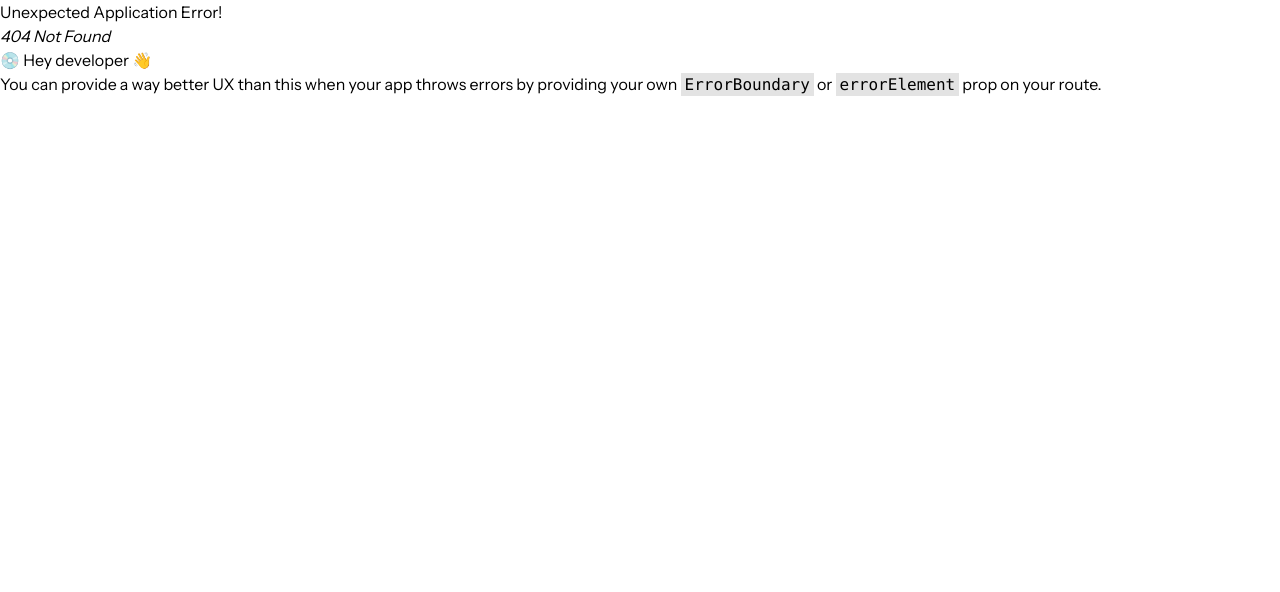
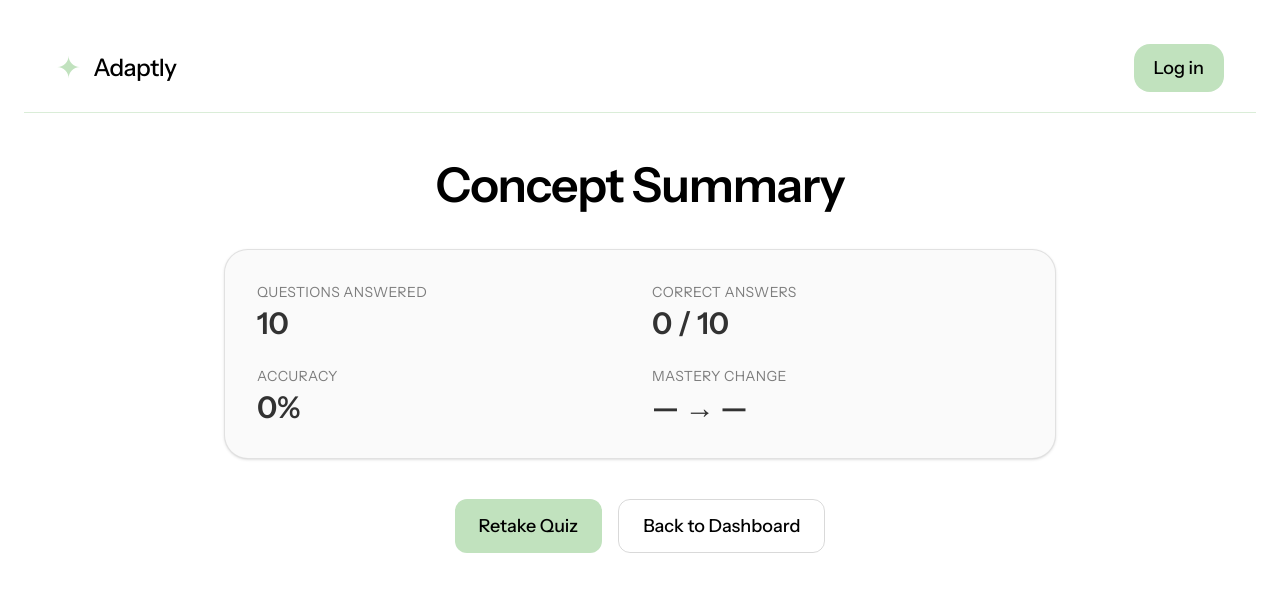
Before and after one commit to kguillen04/CPSC-4900-Senior-Project, a React (Vite) app in the folder client/: page /quiz-summary in a window 1280 px wide. Before the commit this address had no page. Shown: the top 592 px of the page. Built offline with nearby package versions, Linux system fonts and the light colour scheme.

Commit message:
Frontend + Backend: Question Limit + Quiz Summary

```diff
--- a/client/src/main.jsx
+++ b/client/src/main.jsx
@@ -11,6 +11,7 @@ import Register from "./pages/Register";
 import Dashboard from "./pages/Dashboard";
 import Quiz from "./pages/Quiz";
 import EditProfile from "./pages/EditProfile";
+import QuizSummary from "./pages/QuizSummary";
 import "./index.css";
 
 const router = createBrowserRouter([
@@ -42,6 +43,10 @@ const router = createBrowserRouter([
         path: "edit-profile",
         element: <EditProfile />
       },
+      {
+        path: "quiz-summary",
+        element: <QuizSummary />
+      },
     ],
   },
 ]);
--- a/client/src/pages/Quiz.jsx
+++ b/client/src/pages/Quiz.jsx
@@ -2,6 +2,8 @@ import { useEffect, useState } from "react";
 import { useNavigate, useSearchParams } from "react-router-dom";
 import { getJSON, postJSON } from "../api";
 import Navbar from "../components/Navbar";
+
+const TOTAL_QUESTIONS = 5;
 
 export default function Quiz() {
     const navigate = useNavigate();
@@ -16,9 +18,13 @@ export default function Quiz() {
     const [feedback, setFeedback] = useState(null);
     const [submitting, setSubmitting] = useState(false);
 
-    // hardcoding for now, but we will make it adaptive later
     const [mastery, setMastery] = useState(null);
     const [selectedDifficulty, setSelectedDifficulty] = useState(null);
+
+    const[questionsAnswered, setQuestionsAnswered] = useState(0);
+    const[questionsCorrect, setQuestionsCorrect] = useState(0);
+    const[startMastery, setStartMastery] = useState(null);
+    const[endMastery, setEndMastery] = useState(null);
 
     const concept = searchParams.get("concept");
 
@@ -48,6 +54,10 @@ export default function Quiz() {
             setQuestion(result.question);
             setMastery(result.mastery);
             setSelectedDifficulty(result.selectedDifficulty);
+
+            if (questionsAnswered === 0 && startMastery === null && result.mastery != null) {
+                setStartMastery(result.mastery);
+            }
         } catch (err) {
             setError(err.message);
             setQuestion(null);
@@ -76,12 +86,39 @@ export default function Quiz() {
             });
 
             setFeedback(result);
+            setQuestionsAnswered(prev => prev + 1);
+
+            if (result.correct) {
+                setQuestionsCorrect(prev => prev + 1);
+            }
+
+            if (result.updatedMastery !== undefined) {
+                setMastery(result.updatedMastery);
+                setEndMastery(result.updatedMastery.find(m => m.concept === concept)?.score || null);
+                console.log("End Mastery:", endMastery);
+            }
         } catch (err) {
             setError(err.message);
         } finally {
             setSubmitting(false);
         }
+    }
 
+    function handleNext() {
+        if (questionsAnswered >= TOTAL_QUESTIONS) {
+            navigate("/quiz-summary", {
+                state: {
+                    concept,
+                    totalQuestions: TOTAL_QUESTIONS,
+                    questionsCorrect,
+                    startMastery,
+                    endMastery,
+                }
+            });
+            return;
+        }
+
+        loadQuestion();
     }
 
     useEffect(() => {
@@ -130,6 +167,7 @@ export default function Quiz() {
     if (!question) return null;
 
     const answered = feedback !== null;
+    const questionNum = Math.min(questionsAnswered + (answered ? 0 : 1), TOTAL_QUESTIONS);
 
     return (
         <div className="min-h-screen bg-page">
@@ -138,6 +176,10 @@ export default function Quiz() {
 
             <main className="mx-auto flex w-full max-w-5xl flex-1 flex-col px-8 py-10">
             <section className="mx-auto w-full max-w-4xl">
+                <div className = "text-center text-sm text-black/60">
+                    Question {questionNum} of {TOTAL_QUESTIONS}
+                </div>
+
                 <h1 className="text-center text-5xl font-semibold capitalize tracking-tight">
                 {question.concept}
                 </h1>
@@ -216,6 +258,7 @@ export default function Quiz() {
             <div className="mx-auto flex max-w-5xl items-center justify-end gap-6">
                 <button
                 onClick={loadQuestion}
+                disabled={answered || questionsAnswered >= TOTAL_QUESTIONS}
                 className="text-xl font-medium text-primary-dark transition hover:opacity-80"
                 >
                 Skip
@@ -225,14 +268,14 @@ export default function Quiz() {
                     disabled={submitting || (!answered && selectedIndex === null)}
                     onClick={() => {
                         if (answered) {
-                        loadQuestion();
+                            handleNext();
                         } else {
-                        handleSubmit();
+                            handleSubmit();
                         }
                     }}
                     className="rounded-xl bg-primary px-7 py-2.5 text-xl font-medium text-black transition hover:bg-primary-dark disabled:cursor-not-allowed disabled:opacity-60"
                 >
-                    {submitting ? "Checking..." : answered ? "Next" : "Check"}
+                    {submitting ? "Checking..." : answered ? questionsAnswered >= TOTAL_QUESTIONS ? "Finish" : "Next" : "Check"}
                 </button>
             </div>
             </footer>
--- /dev/null
+++ b/client/src/pages/QuizSummary.jsx
@@ -0,0 +1,92 @@
+import { useLocation, useNavigate } from "react-router-dom";
+import Navbar from "../components/Navbar";
+
+export default function QuizSummary() {
+  const location = useLocation();
+  const navigate = useNavigate();
+
+  // concept,
+  //                   totalQuestions: TOTAL_QUESTIONS,
+  //                   questionsCorrect,
+  //                   startMastery,
+  //                   endMastery,
+
+  const {
+    concept = "concept",
+    totalQuestions = 10,
+    questionsCorrect = 0,
+    startMastery = null,
+    endMastery = null,
+  } = location.state || {};
+
+  const accuracy =
+    totalQuestions > 0 ? Math.round((questionsCorrect / totalQuestions) * 100) : 0;
+
+  return (
+    <div className="min-h-screen bg-page">
+      <div className="flex min-h-screen flex-col bg-white">
+        <Navbar />
+
+        <main className="mx-auto flex w-full max-w-4xl flex-1 flex-col px-8 py-12">
+          <h1 className="text-center text-5xl font-semibold capitalize tracking-tight">
+            {concept} Summary
+          </h1>
+
+          <div className="mt-10 rounded-3xl border border-black/10 bg-neutral-50 p-8 shadow-sm">
+            <div className="grid gap-6 text-lg text-black/80 sm:grid-cols-2">
+              <div>
+                <div className="text-sm uppercase tracking-wide text-black/50">
+                  Questions Answered
+                </div>
+                <div className="mt-1 text-3xl font-semibold">{totalQuestions}</div>
+              </div>
+
+              <div>
+                <div className="text-sm uppercase tracking-wide text-black/50">
+                  Correct Answers
+                </div>
+                <div className="mt-1 text-3xl font-semibold">
+                  {questionsCorrect} / {totalQuestions}
+                </div>
+              </div>
+
+              <div>
+                <div className="text-sm uppercase tracking-wide text-black/50">
+                  Accuracy
+                </div>
+                <div className="mt-1 text-3xl font-semibold">{accuracy}%</div>
+              </div>
+
+              <div>
+                <div className="text-sm uppercase tracking-wide text-black/50">
+                  Mastery Change
+                </div>
+                <div className="mt-1 text-3xl font-semibold">
+                  {startMastery !== null ? Number(startMastery).toFixed(3) : "—"}{" "}
+                  →{" "}
+                  {endMastery !== null ? Number(endMastery).toFixed(3) : "—"}
+                </div>
+              </div>
+            </div>
+          </div>
+
+          <div className="mt-10 flex flex-wrap justify-center gap-4">
+            <button
+              onClick={() => navigate(`/quiz?concept=${encodeURIComponent(concept)}`)}
+              className="rounded-xl bg-primary px-6 py-3 text-lg font-medium text-black transition hover:bg-primary-dark"
+            >
+              Retake Quiz
+            </button>
+
+            <button
+              onClick={() => navigate("/dashboard")}
+              className="rounded-xl border border-black/15 px-6 py-3 text-lg font-medium text-black transition hover:bg-black/5"
+            >
+              Back to Dashboard
+            </button>
+          </div>
+        </main>
+      </div>
+    </div>
+  );
+}
```
Also changed, not shown: 2 other files (tests, documents, lock files or other folders).
